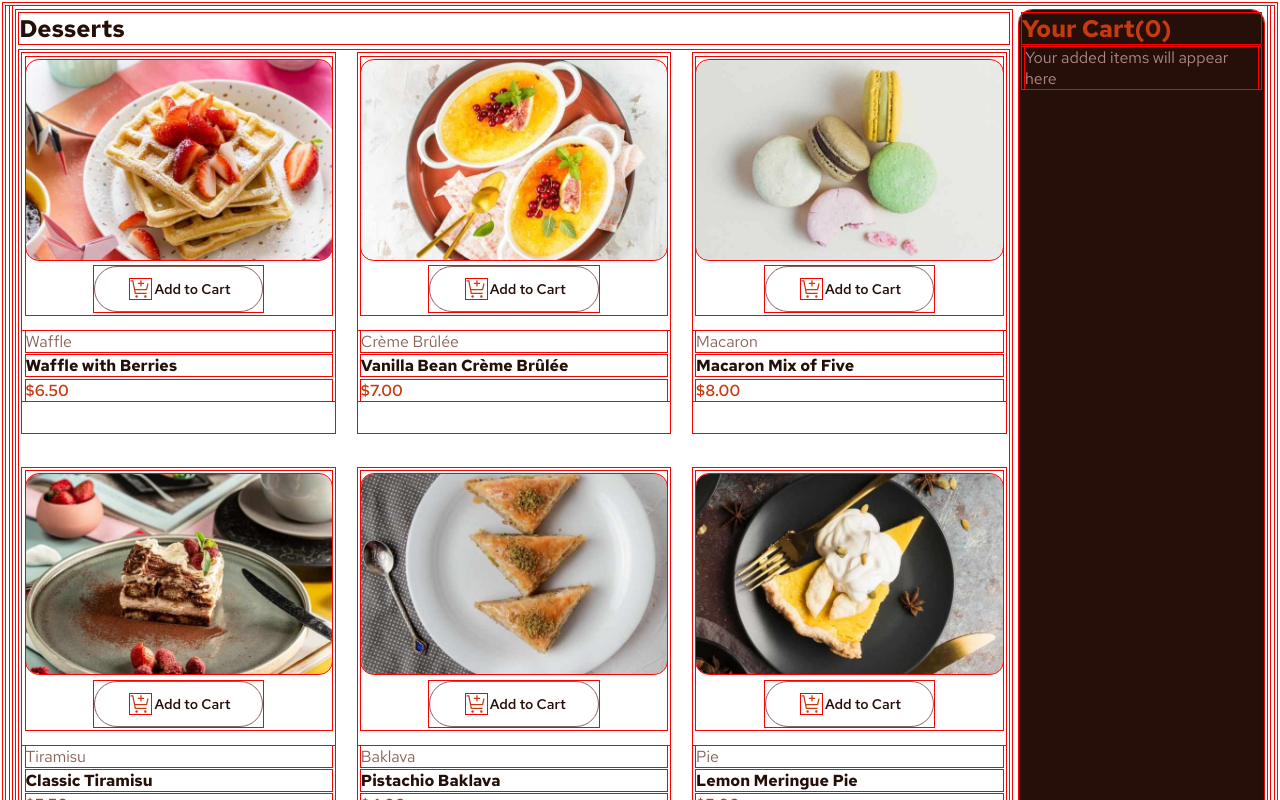
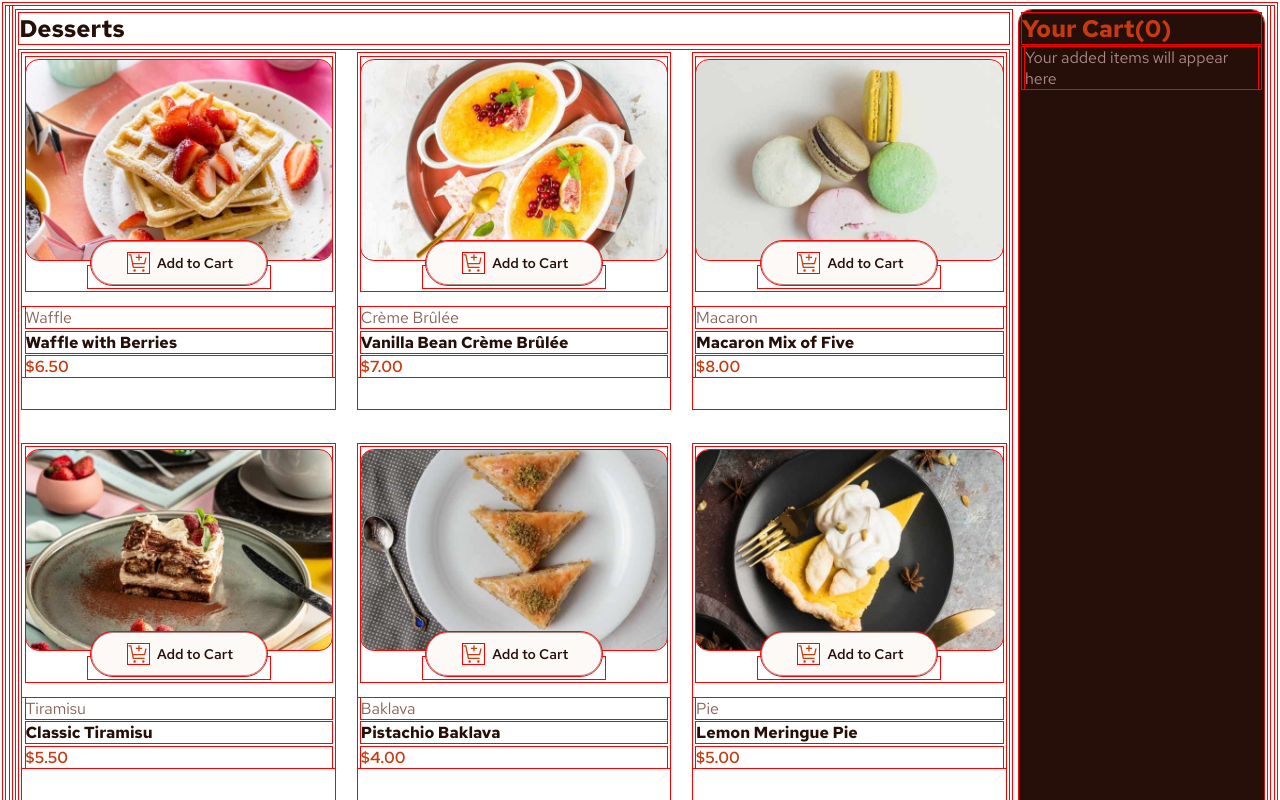
Before and after one commit to 0gemeoJV/ProductCart, a React (Vite) app in the folder Product-cart/: page / in a window 1280 px wide. Shown: the top 800 px of the page. Built offline with nearby package versions, Linux system fonts and the light colour scheme.

Commit message:
arrumando o tamanho do botao

```diff
--- a/Product-cart/src/stylesComponents/ButtonStyles.css
+++ b/Product-cart/src/stylesComponents/ButtonStyles.css
@@ -1,39 +1,52 @@
-button {
-    all: unset;
-}
-
-.add-button, .quantity-button, .quantity-selector{
+/* Ajuste para que ambos compartilhem o mesmo dimensionamento base */
+.add-button,
+.quantity-selector {
+    position: relative;
+    z-index: 10;
+    margin-top: -25px;
     display: flex;
     align-items: center;
+    box-sizing: border-box; /* Garante que padding não aumente o tamanho total */
+    height: 2.75rem;        /* Altura total fixa (1.5rem de height + paddings) */
+    width: 11rem;           /* Defina uma largura fixa para ambos não variarem */
     border-radius: 50px;
     font-family: 'RHT-variable';
     font-size: 0.875rem;
     font-weight: 600;
-
 }
 
-.add-button, .quantity-button{
+.add-button {
+    gap: 5px;
+    justify-content: center;
     padding: 0.625rem 2rem;
-    height: 1.5rem;
-}
-
-.add-button{
-    border: 1px solid var(--rose-500);
+    border: 1px solid var(--rose-400);
+    background-color: var(--rose-50);
     color: var(--rose-900);
-}
-
-.add-button:hover {
-    border: 1px solid var(--red);
-    color: var(--red);
     cursor: pointer;
 }
 
-
-
-.quantity-selector{
-    margin: 0;
+.quantity-selector {
     justify-content: space-between;
     background-color: var(--red);
     color: var(--rose-50);
-    border: 1px solid white; /* Opcional: para dar um destaque */
+    padding: 0 1rem; /* Padding menor nas laterais para os botões internos */
 }
+
+/* Botões de + e - dentro do seletor */
+.quantity-button {
+    cursor: pointer;
+    display: flex;
+    align-items: center;
+    justify-content: center;
+    width: 20px;
+    height: 20px;
+    border: 2px solid var(--rose-50);
+    background-color: transparent;
+    border-radius: 50%;
+    color: var(--rose-50);
+}
+
+.quantity-button:hover {
+    background-color: var(--rose-50);
+    color: var(--red);
+}
```
